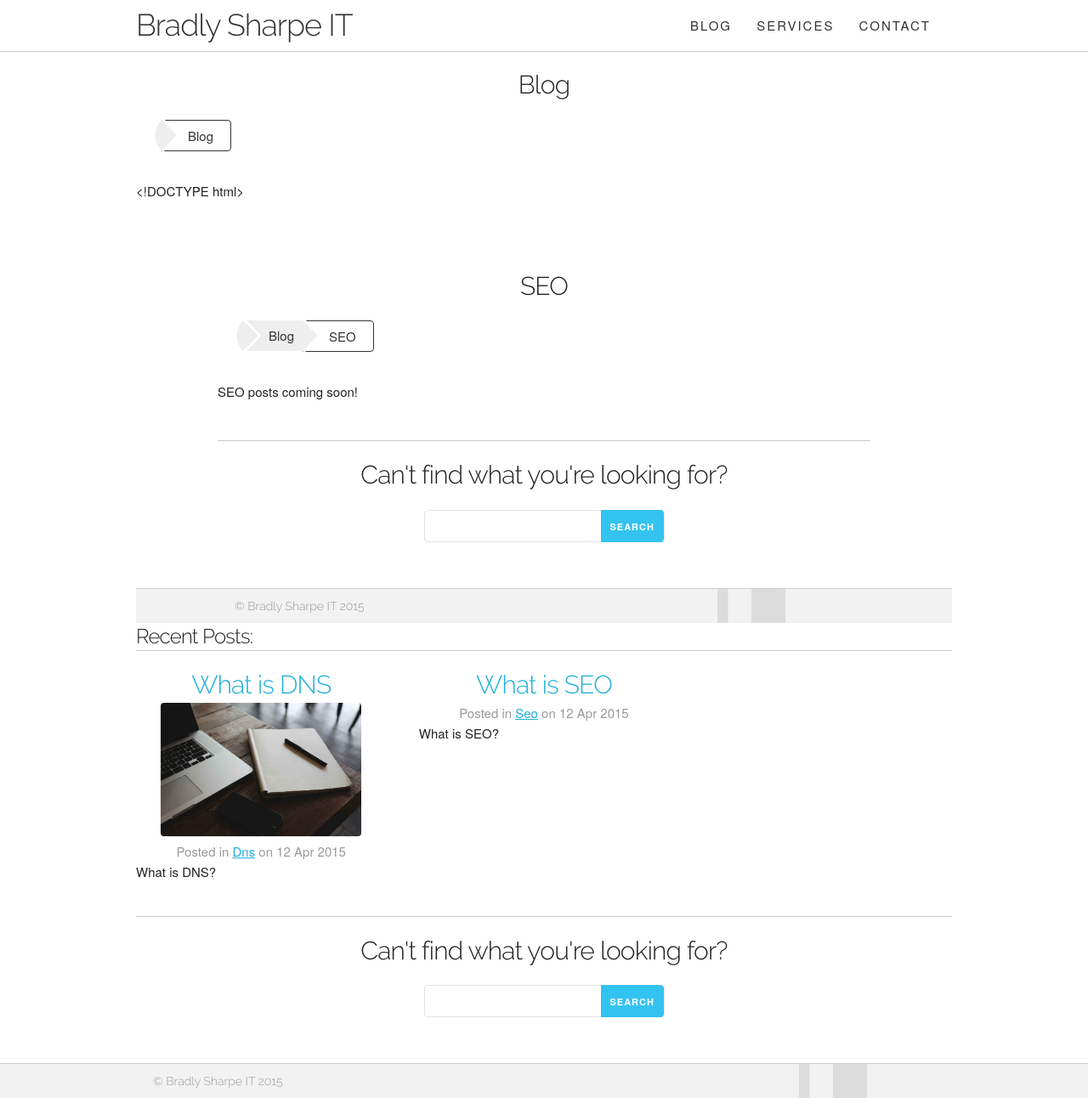
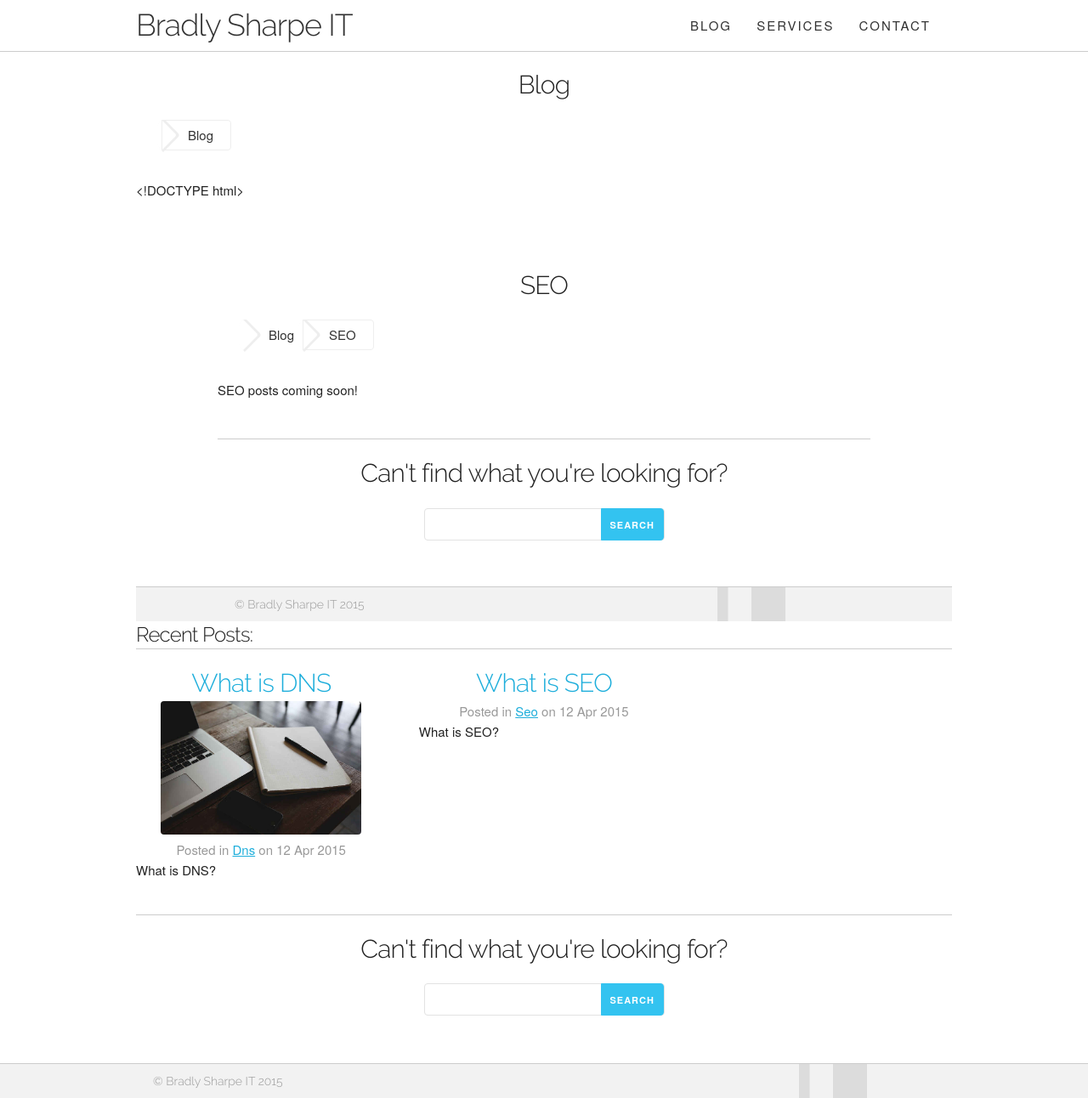
Before and after one commit to BradlySharpe/bradlysharpe.com.au, a Jekyll site: the page built from blog/index.md, in a window 1280 px wide and 1292 px high. Shown: the whole window at 85% size. Built offline with Jekyll 4.4.1, drawn with Linux system fonts in a browser that asks for light colours; grey boxes are pictures that could not be loaded.

Commit message:
Testing breadcrumb colors

```diff
--- a/_includes/critical.scss
+++ b/_includes/critical.scss
@@ -301,7 +301,7 @@ $menu-width: 32rem;
       float: left;
       line-height: 36px;
       padding: 0 10px 0 30px;
-      background: #eee;
+      background: transparent;
       position: relative;
       color: #333;
 
@@ -309,8 +309,7 @@ $menu-width: 32rem;
       &:hover,
       &.active:after,
       &:hover:after {
-        background: #333;
-        color: #fff;
+        background: #eee;
       }
 
       &:after {
@@ -322,8 +321,8 @@ $menu-width: 32rem;
         height: 36px;
         transform: scale(0.707) rotate(45deg);
         z-index: 1;
-        background: #eee;
-        box-shadow: 2px -2px 0 2px #fff;
+        background: transparent;
+        box-shadow: 2px -2px 0 2px #eee;
         border-radius: 0 5px 0 50px;
       }
     }
@@ -340,14 +339,8 @@ $menu-width: 32rem;
     &:last-child a {
       border-radius: 0 4px 4px 0;
       padding-right: 20px;
-      background: transparent;
-      /*color: #fff;*/
-      line-height: 35px;
-      border: 1px solid #333;
-
-      &:hover {
-        background: transparent;
-      }
+      line-height: 34px;
+      border: 1px solid #eee;
     }
 
     &:last-child a:after {
```
